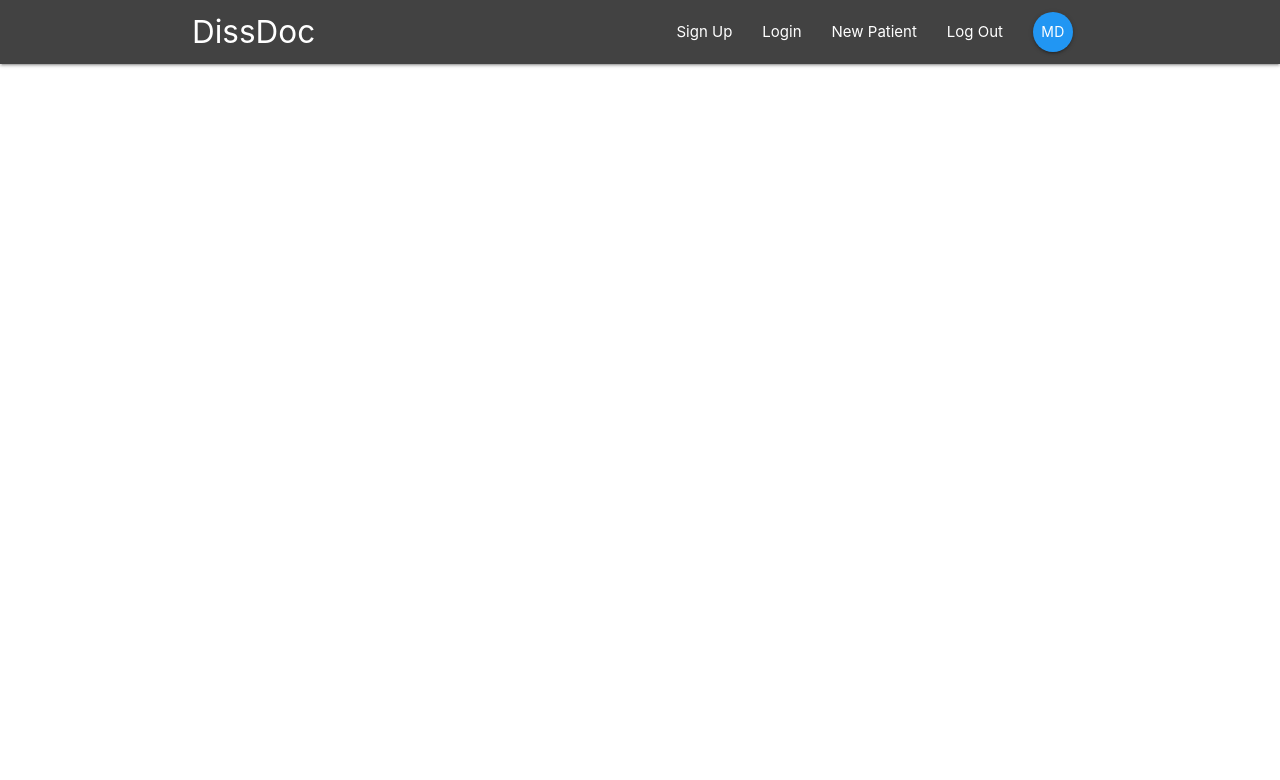
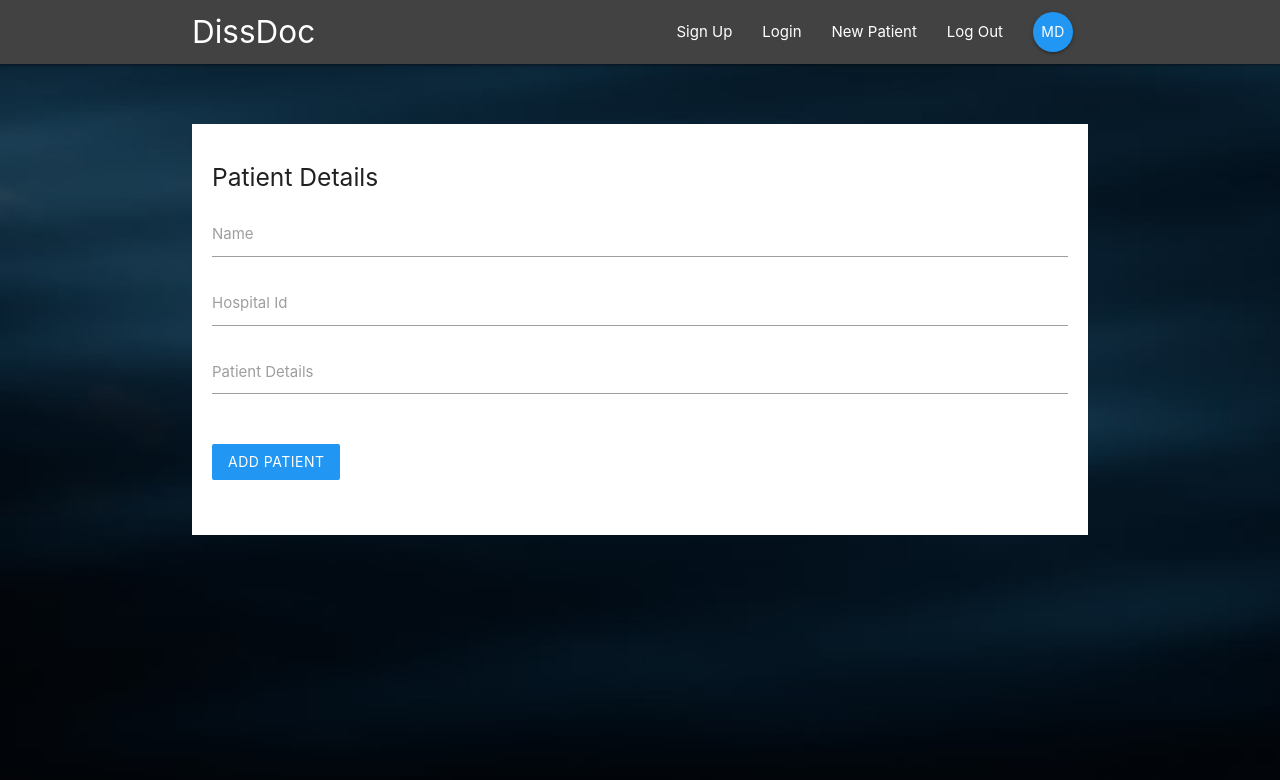
Before and after one commit to NeerajaDjea/reactRedux, a React (Create React App) app in the folder dissdoc/: page /create in a window 1280 px wide. Shown: the top 780 px of the page. Built offline with nearby package versions, Linux system fonts and the light colour scheme.

Commit message:
front end

```diff
--- a/dissdoc/src/App.js
+++ b/dissdoc/src/App.js
@@ -5,6 +5,7 @@ import Dashboard from './components/dashboard/Dashboard';
 import PatientDetails from './components/patients/PatientDetails';
 import SignIn from './components/auth/SignIn';
 import SignUp from './components/auth/SignUp';
+import CreatePatient from './components/patients/CreatePatient';
 
 function App() {
   return (
@@ -16,6 +17,7 @@ function App() {
           <Route path='/patient/:id' component={PatientDetails} />
           <Route path='/signin' component={SignIn} />
           <Route path='/signup' component={SignUp} />
+          <Route path='/create' component={CreatePatient} />
         </Switch>
       </div>
     </BrowserRouter>
--- a/dissdoc/src/components/auth/SignIn.js
+++ b/dissdoc/src/components/auth/SignIn.js
@@ -28,7 +28,7 @@ class SignIn extends Component {
             <input type='password' id='password' onChange={this.handleChange} />
           </div>
           <div className='input-field'>
-            <button className='btn  darken-10 z-depth-0'>Login</button>
+            <button className='btn blue darken-10 z-depth-0'>Login</button>
           </div>
         </form>
       </div>
--- a/dissdoc/src/components/auth/SignUp.js
+++ b/dissdoc/src/components/auth/SignUp.js
@@ -45,7 +45,7 @@ class SignUp extends Component {
           </div>
 
           <div className='input-field'>
-            <button className='btn  darken-10 z-depth-0'>Sign Up</button>
+            <button className='btn blue darken-10 z-depth-0'>Sign Up</button>
           </div>
         </form>
       </div>
--- a/dissdoc/src/components/layout/SignedInLinks.js
+++ b/dissdoc/src/components/layout/SignedInLinks.js
@@ -5,7 +5,7 @@ const SignedInLinks = () => {
   return (
     <ul className='right'>
       <li>
-        <NavLink to='/'>New Patient</NavLink>{' '}
+        <NavLink to='/create'>New Patient</NavLink>{' '}
       </li>
       <li>
         <NavLink to='/'> Log Out</NavLink>{' '}
--- a/dissdoc/src/components/layout/SignedOutLinks.js
+++ b/dissdoc/src/components/layout/SignedOutLinks.js
@@ -5,10 +5,10 @@ const SignedOutLinks = () => {
   return (
     <ul className='right'>
       <li>
-        <NavLink to='/'>Sign Up</NavLink>{' '}
+        <NavLink to='/signup'>Sign Up</NavLink>{' '}
       </li>
       <li>
-        <NavLink to='/'> Login</NavLink>{' '}
+        <NavLink to='/signin'> Login</NavLink>{' '}
       </li>
     </ul>
   );
--- a/dissdoc/src/components/patients/CreatePatient.js
+++ b/dissdoc/src/components/patients/CreatePatient.js
@@ -0,0 +1,53 @@
+import React, { Component } from 'react';
+
+class CreatePatient extends Component {
+  state = {
+    patientName: '',
+    hospitalId: '',
+    details: '',
+  };
+  handleChange = (e) => {
+    this.setState({
+      [e.target.id]: e.target.value,
+    });
+  };
+  handleSubmit = (e) => {
+    e.preventDefault();
+    console.log(this.state);
+  };
+  render() {
+    return (
+      <div className='container'>
+        <form onSubmit={this.handleSubmit} className='white'>
+          <h5 className='grey-text text-darken-4'>Patient Details</h5>
+          <div className='input-field'>
+            <label htmlFor='patientName'>Name</label>
+            <input type='text' id='patientName' onChange={this.handleChange} />
+          </div>
+          <div className='input-field'>
+            <label htmlFor='hospitalId'>Hospital Id</label>
+            <input type='text' id='hospitalId' onChange={this.handleChange} />
+          </div>
+          <div className='input-field'>
+            <label htmlFor='details'> Patient Details</label>
+            <textarea
+              id='details'
+              className='materialize-textarea'
+              onChange={this.handleChange}
+            ></textarea>
+          </div>
+          <div className='input-field'>
+            <button
+              className='btn blue darken-10 z-depth-0'
+              onSubmit={this.handleSubmit}
+            >
+              Add Patient
+            </button>
+          </div>
+        </form>
+      </div>
+    );
+  }
+}
+
+export default CreatePatient;
--- a/dissdoc/src/index.css
+++ b/dissdoc/src/index.css
@@ -1,13 +1,29 @@
+html {
+    min-height: 100%;
+}
+
 body {
-  margin: 0;
-  font-family: -apple-system, BlinkMacSystemFont, 'Segoe UI', 'Roboto', 'Oxygen',
-    'Ubuntu', 'Cantarell', 'Fira Sans', 'Droid Sans', 'Helvetica Neue',
-    sans-serif;
-  -webkit-font-smoothing: antialiased;
-  -moz-osx-font-smoothing: grayscale;
+    margin: 0;
+    font-family: -apple-system, BlinkMacSystemFont, 'Segoe UI', 'Roboto', 'Oxygen', 'Ubuntu', 'Cantarell', 'Fira Sans', 'Droid Sans', 'Helvetica Neue', sans-serif;
+    -webkit-font-smoothing: antialiased;
+    -moz-osx-font-smoothing: grayscale;
+    background: url(/img/img.png) no-repeat;
+    background-size: 100%;
+    background-position: bottom;
+    background-color: rgb(49, 49, 88);
+    min-height: 100%;
 }
 
 code {
-  font-family: source-code-pro, Menlo, Monaco, Consolas, 'Courier New',
-    monospace;
+    font-family: source-code-pro, Menlo, Monaco, Consolas, 'Courier New', monospace;
 }
+
+form {
+    padding: 20px;
+    margin-top: 60px;
+}
+
+form button,
+form h5 {
+    margin: 20px 0;
+}
```
Also changed, not shown: dissdoc/public/img/img.png (added).
